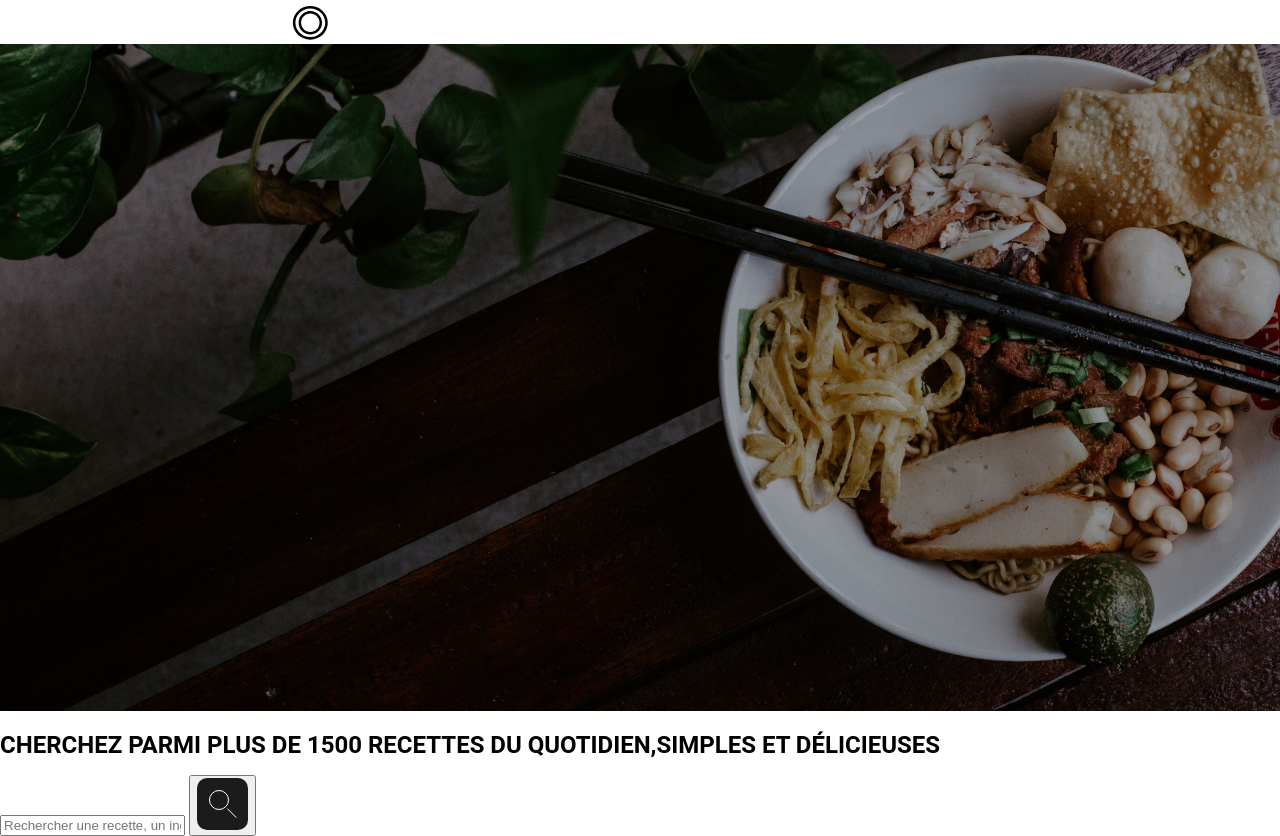
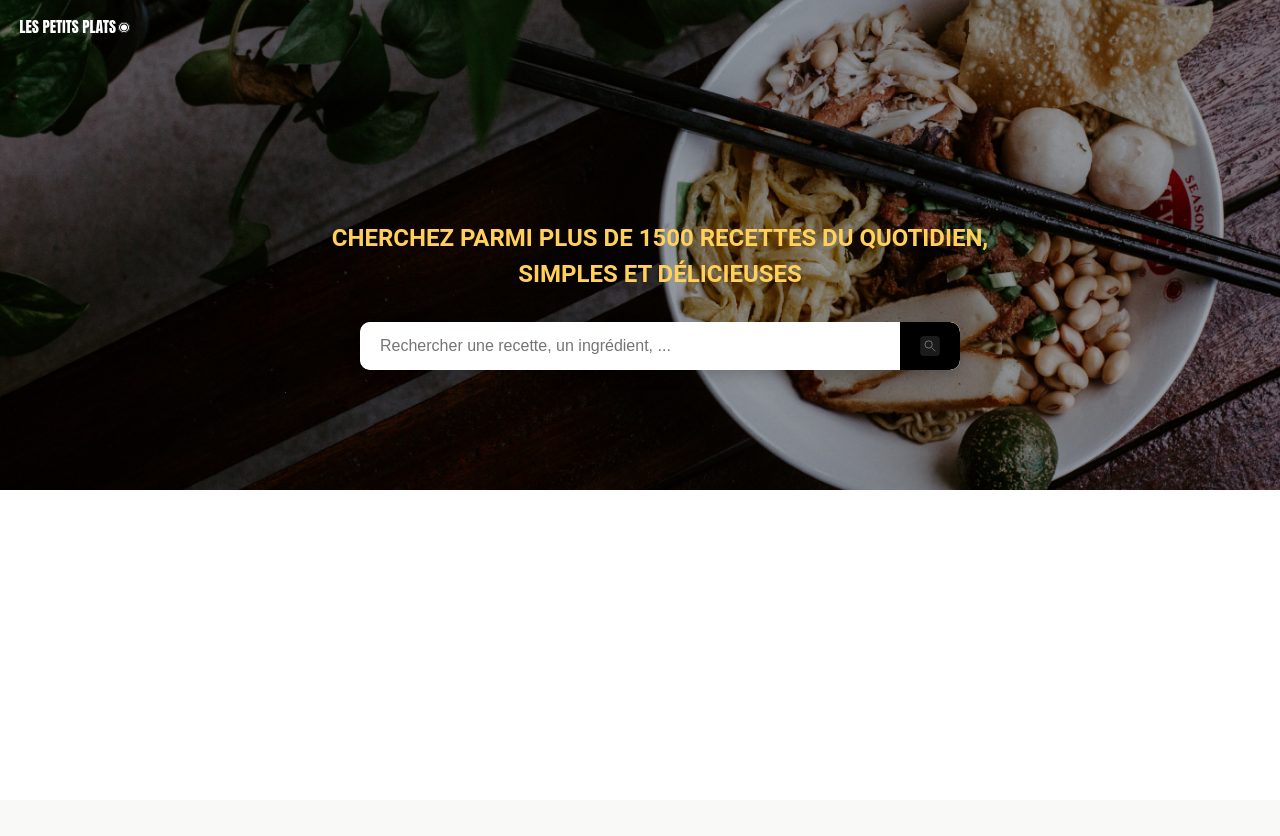
Before and after one commit to HutchAlpha/OpenClassRoom-Projet6-LesPetitsPlats, a PHP site: page / in a window 1280 px wide; the page is wider, and only the part inside the window is pictured. After the commit the page ends 490 px from the top of that part, so only its background shows below. Run offline with PHP 8.4, Linux system fonts and the light colour scheme.

Commit message:
Header pratiquement terminé

```diff
--- a/css/style.css
+++ b/css/style.css
@@ -1,11 +1,69 @@
 /*Variable de couleur*/
 /*Fin variable de couleur*/
-header {
+.header {
+  position: relative;
   width: 100%;
+  height: 450px;
+  background-image: url(../img/PresentationMain.png);
+  background-size: cover;
+  background-position: center;
+  display: flex;
+  flex-direction: column;
+  justify-content: flex-start;
+  padding: 20px;
 }
-header__logo {
+.header__logo {
   width: 110px;
+  z-index: 2;
 }
+.header__content {
+  margin-top: auto;
+  margin-bottom: 100px;
+  text-align: center;
+  color: white;
+  z-index: 2;
+  padding: 0 20px;
+}
+.header__title {
+  font-size: 1.5rem;
+  color: #FFD15B;
+  font-weight: bold;
+  max-width: 700px;
+  margin: 0 auto 30px auto;
+  line-height: 1.5;
+}
+.header__search-bar {
+  max-width: 600px;
+  margin: 0 auto;
+  display: flex;
+  border-radius: 10px;
+  overflow: hidden;
+  background: white;
+  box-shadow: 0 5px 15px rgba(0, 0, 0, 0.2);
+}
+.header__search-bar input {
+  flex: 1;
+  padding: 15px 20px;
+  border: none;
+  font-size: 1rem;
+  outline: none;
+  border-radius: 10px 0 0 10px;
+}
+.header__search-bar button {
+  background-color: black;
+  border: none;
+  padding: 0 20px;
+  display: flex;
+  align-items: center;
+  justify-content: center;
+  cursor: pointer;
+  border-radius: 0 10px 10px 0;
+}
+.header__search-bar button img {
+  width: 20px;
+  height: 20px;
+}
+
 header {
   width: 100%;
 }
--- a/index.php
+++ b/index.php
@@ -7,17 +7,23 @@
     <link rel="stylesheet" href="css/style.css">
 
 </head>
-<header>
-    <img class="logo" src="img/Logo.svg" alt="Logo officiel de => Les petits plats">
-    <img class="imgMain" src="img/PresentationMain.png" alt="Image principal du header">
-    <h1>CHERCHEZ PARMI PLUS DE 1500 RECETTES DU QUOTIDIEN,SIMPLES ET DÉLICIEUSES</h1>
-    <div class="search-bar">
-        <input type="text" id="searchInput" placeholder="Rechercher une recette, un ingrédient, ..." />
-        <button id="Recherchebutton">
-            <img src="img/recherche.svg" alt="logo Rechercher">
-        </button>
+<header class="header">
+    <img class="header__logo" src="img/Logo.svg" alt="Logo officiel de Les petits plats">
+
+    <div class="header__content">
+        <h1 class="header__title">
+            CHERCHEZ PARMI PLUS DE 1500 RECETTES DU QUOTIDIEN, SIMPLES ET DÉLICIEUSES
+        </h1>
+
+        <div class="header__search-bar">
+            <input type="text" placeholder="Rechercher une recette, un ingrédient, ..." />
+            <button>
+                <img src="img/recherche.svg" alt="Logo rechercher">
+            </button>
+        </div>
     </div>
 </header>
+
 
 <article></article>
 
--- a/scss/Integration/_header.scss
+++ b/scss/Integration/_header.scss
@@ -1,19 +1,71 @@
+.header {
+  position: relative;
+  width: 100%;
+  height: 450px;
+  background-image: url(../img/PresentationMain.png);
 
-header {
-  width: 100%;
+  background-size: cover;
+  background-position: center;
+  display: flex;
+  flex-direction: column;
+  justify-content: flex-start;
+  padding: 20px;
 
-    @media (min-width: 1024px) {
+  &__logo {
+    width: 110px;
+    z-index: 2;
+  }
+
+  &__content {
+    margin-top: auto;
+    margin-bottom: 100px;
+    text-align: center;
+    color: white;
+    z-index: 2;
+    padding: 0 20px;
+  }
+
+  &__title {
+    font-size: 1.5rem;
+    color: $hover;
+    font-weight: bold;
+    max-width: 700px;
+    margin: 0 auto 30px auto;
+    line-height: 1.5;
+  }
+
+  &__search-bar {
+    max-width: 600px;
+    margin: 0 auto;
+    display: flex;
+    border-radius: 10px;
+    overflow: hidden;
+    background: white;
+    box-shadow: 0 5px 15px rgba(0, 0, 0, 0.2);
+
+    input {
+      flex: 1;
+      padding: 15px 20px;
+      border: none;
+      font-size: 1rem;
+      outline: none;
+      border-radius: 10px 0 0 10px;
     }
 
-    &__logo {
-        width: 110px;
+    button {
+      background-color: black;
+      border: none;
+      padding: 0 20px;
+      display: flex;
+      align-items: center;
+      justify-content: center;
+      cursor: pointer;
+      border-radius: 0 10px 10px 0;
+
+      img {
+        width: 20px;
+        height: 20px;
+      }
     }
-
-    &__imgMain{
-
-    }
-
-    &__h1 {
-
-    }
+  }
 }
```
Also changed, not shown: 1 other file.
